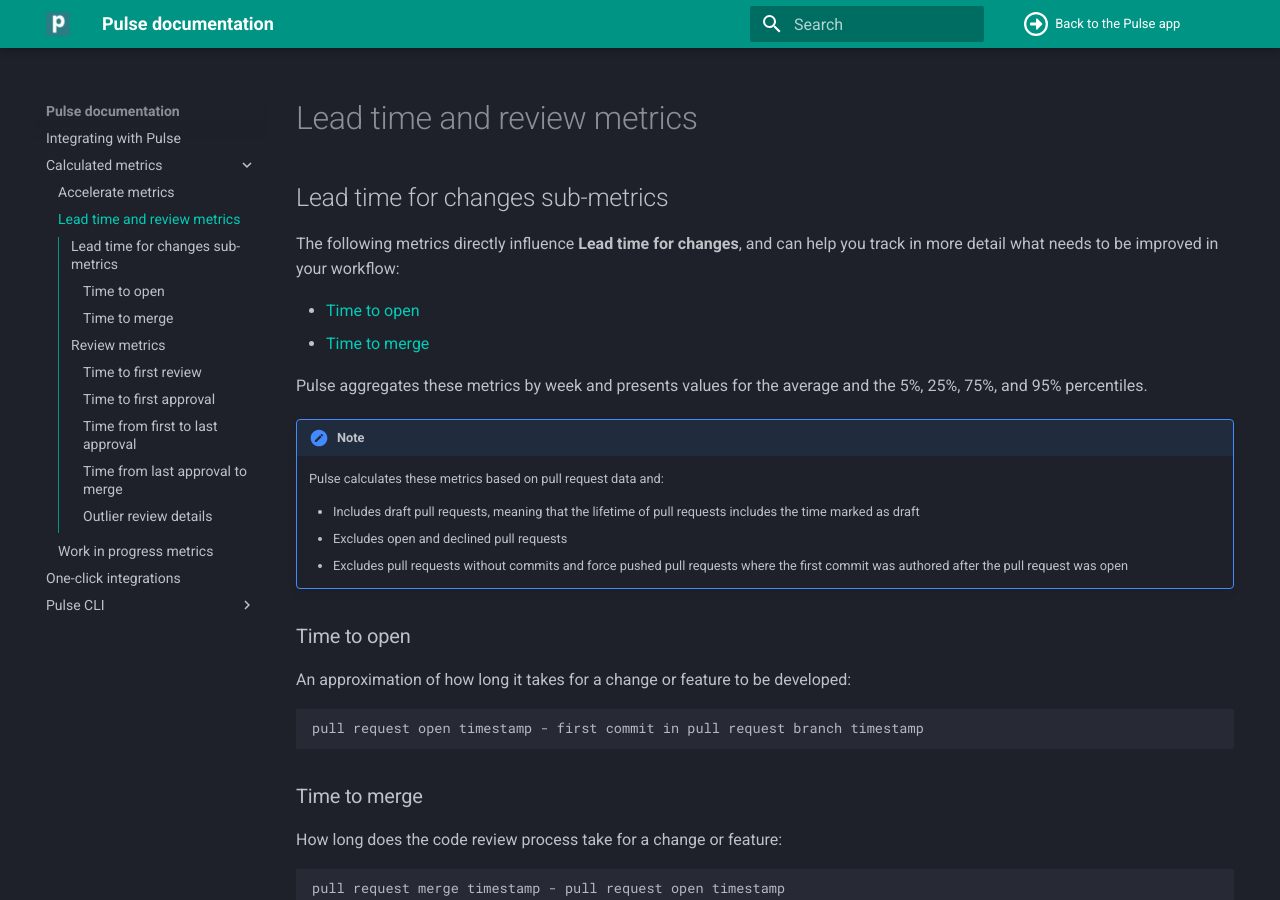
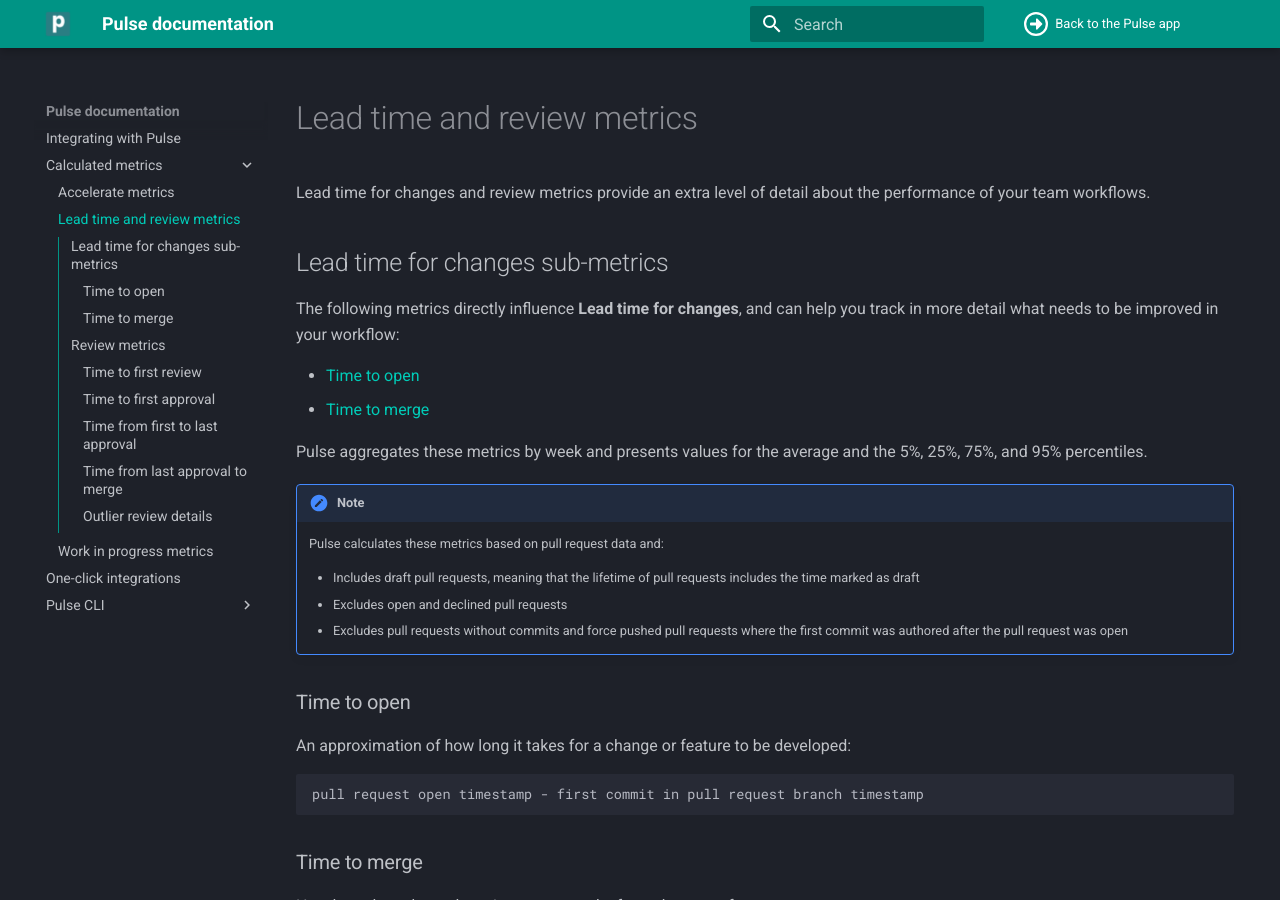
Before and after one commit to codacy/pulse-user-docs, an MkDocs documentation site: the page built from docs/metrics/lead-time-reviews.md, in a window 1280 px wide and 900 px high. Built offline with MkDocs 1.6.1 and Material for MkDocs 9.7.7, drawn with Linux system fonts in a browser that asks for light colours.

Commit message:
feature: Add intro to Lead time and review metrics page

```diff
--- a/docs/metrics/lead-time-reviews.md
+++ b/docs/metrics/lead-time-reviews.md
@@ -1,4 +1,6 @@
 # Lead time and review metrics
+
+Lead time for changes and review metrics provide an extra level of detail about the performance of your team workflows.
 
 ## Lead time for changes sub-metrics
 
```
